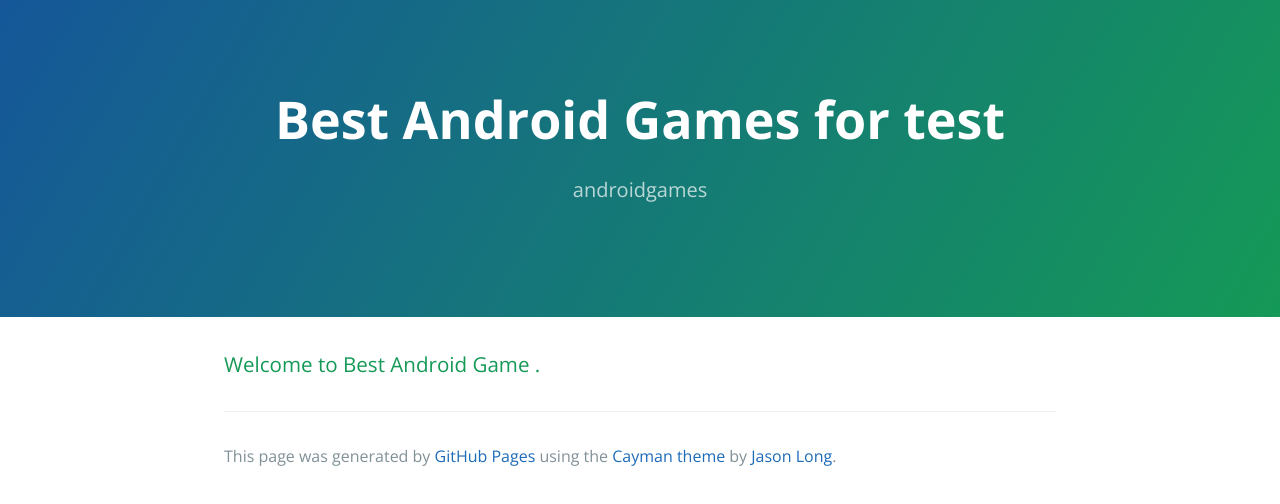
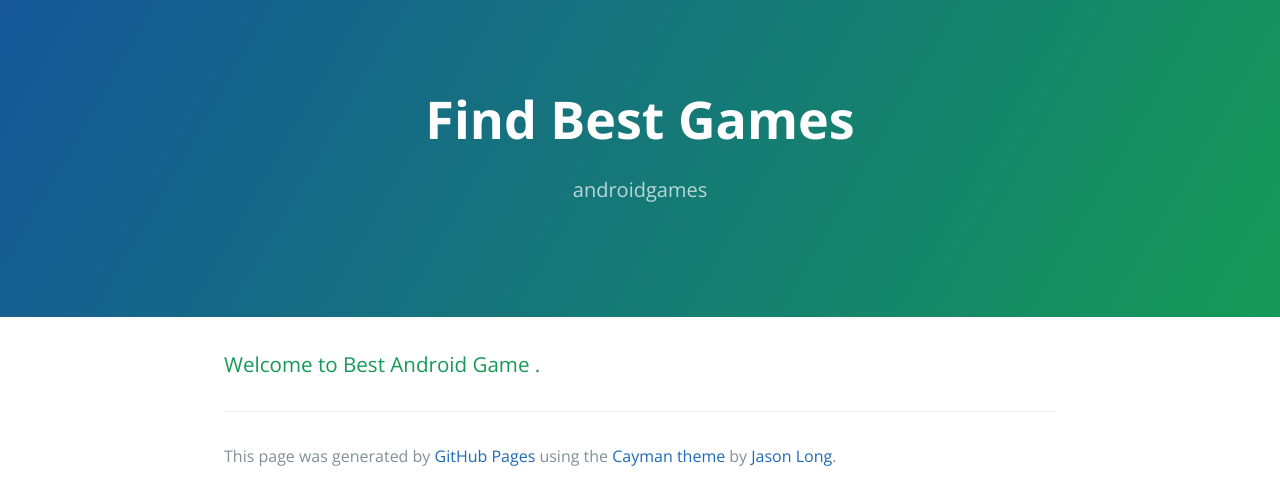
Before and after one commit to bestandroidgame/bestandroidgame.github.com, a plain HTML site: page index.html in a window 1280 px wide. Drawn offline with nearby package versions, Linux system fonts and the light colour scheme.

Commit message:
test push

```diff
--- a/index.html
+++ b/index.html
@@ -11,7 +11,7 @@
   </head>
   <body>
     <section class="page-header">
-      <h1 class="project-name">Best Android Games for test </h1>
+      <h1 class="project-name">Find Best Games </h1>
       <h2 class="project-tagline">androidgames</h2>
     </section>
 
```
